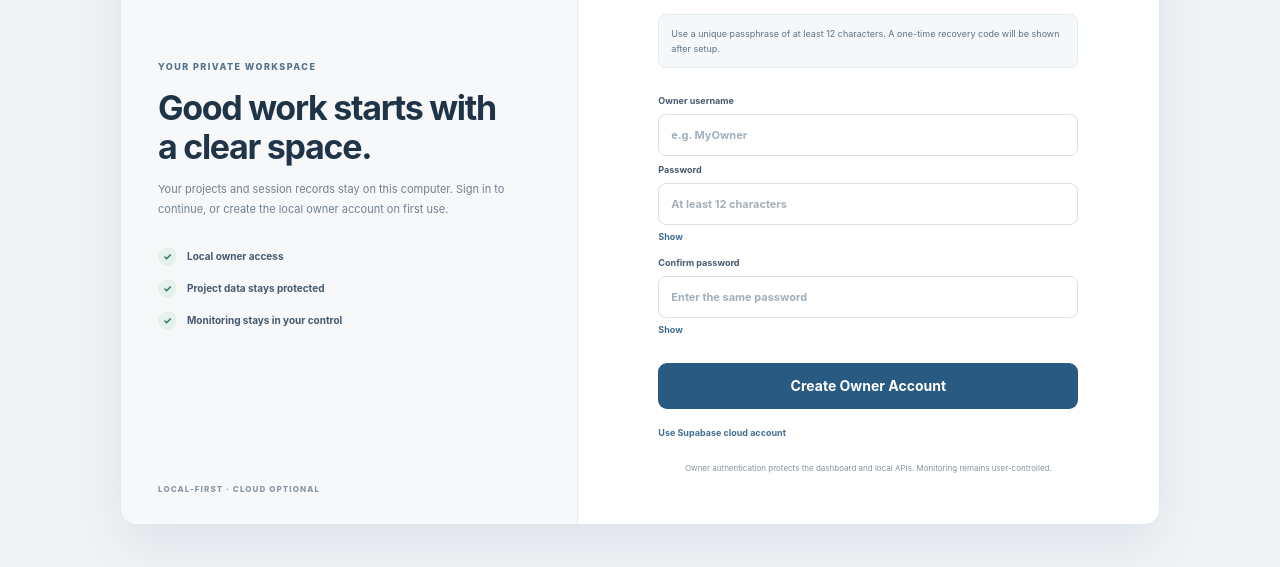
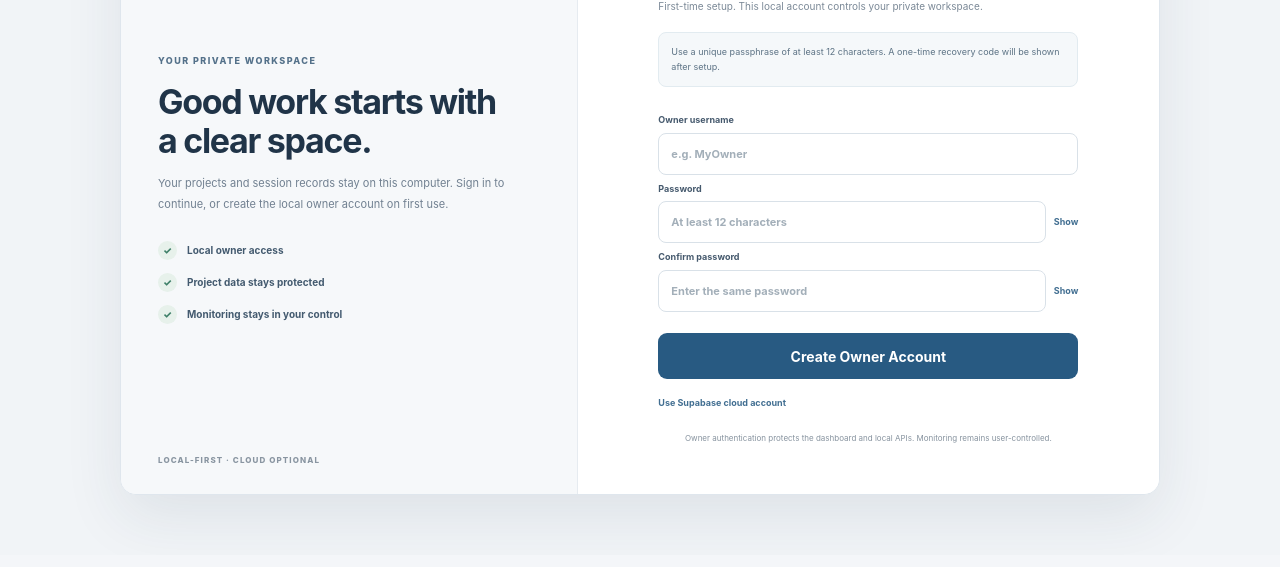
Before and after one commit to malikmohsin0761717-source/biillliiii-s-inspector, a browser extension: page ui/index.html in a window 1280 px wide. Both pictures are taken after a click on the button "Get started". Shown: the part 245-812 px from the top of the page. Drawn offline with Linux system fonts and the light colour scheme; no server answers.

Commit message:
Style accessible password visibility controls

```diff
--- a/ui/styles.css
+++ b/ui/styles.css
@@ -711,3 +711,5 @@ button:focus-visible,a:focus-visible,input:focus-visible,textarea:focus-visible,
 .alert-marker{width:30px;height:30px;border-radius:9px;display:grid;place-items:center;flex:none;background:rgba(244,196,119,.12)}
 .report-summary{display:grid;gap:16px}
 @media(max-width:760px){.inline-form{grid-template-columns:1fr}.reminder-row,.alert-row{align-items:flex-start;flex-direction:column}.reminder-row .settings-actions,.alert-row .settings-actions{width:100%}}
+
+.auth-password-wrap{display:flex;align-items:center;gap:8px;width:100%}.auth-password-wrap input{flex:1;min-width:0}.auth-password-wrap .auth-link{flex:0 0 auto;white-space:nowrap}
```
